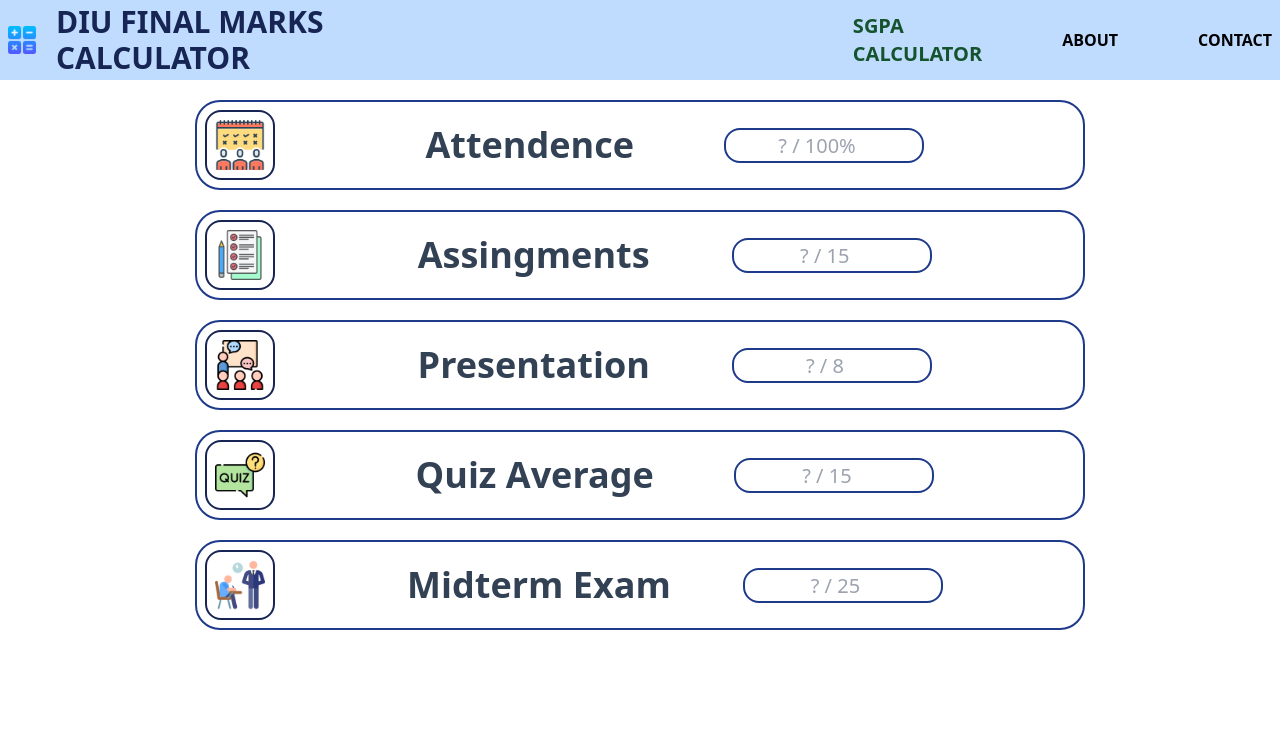
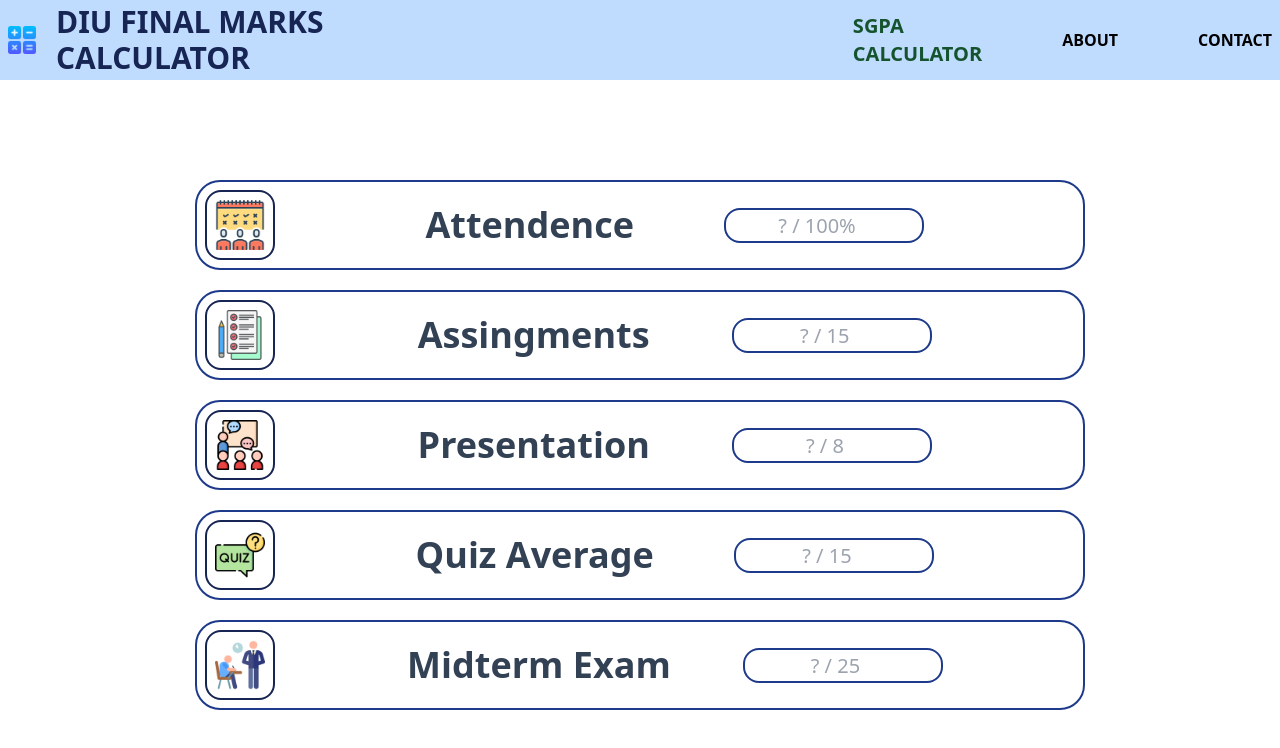
Before and after one commit to Rafi-Shariar/DIU-Final-Mark-Calculator, a website: page src/index.html in a window 1280 px wide. Drawn offline with Linux system fonts and the light colour scheme.

Commit message:
personal project

```diff
--- a/src/index.html
+++ b/src/index.html
@@ -4,7 +4,7 @@
     <meta charset="UTF-8">
     <meta name="viewport" content="width=device-width, initial-scale=1.0">
     <link href="./output.css" rel="stylesheet">
-    <title>Test</title>
+    <title>Final Mark Calculator</title>
 </head>
 <body>
 
@@ -36,7 +36,7 @@
 
     <div class="w-full   flex justify-evenly items-center p-5">
 
-        <form action="#" class="flex flex-col gap-4  flex justify-around items-stretch">
+        <form action="#" class="flex flex-col gap-4  flex justify-around items-stretch p-20">
              <!-- inputs -->
          <div class="max-w-6xl mx-auto flex flex-col gap-5 ">
 
```
Also changed, not shown: src/output.css.
